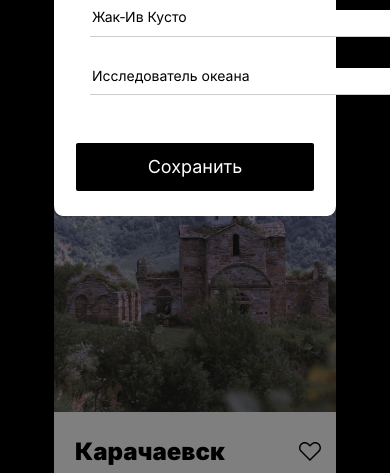
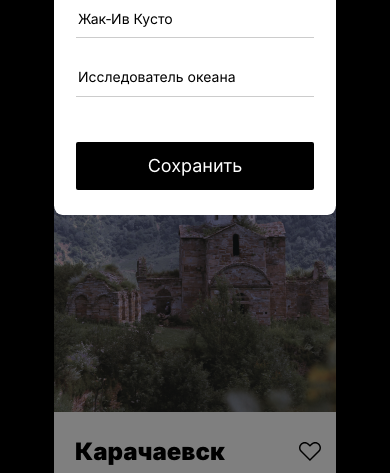
Before and after one commit to gazievri/mesto, a plain HTML site: page index.html in a window 390 px wide. Both pictures are taken after a click on the button 324 px from the left and 322 px from the top of the page. Shown: the part 371-844 px from the top of the page. Drawn offline with Linux system fonts and the light colour scheme; files whose address does not match are found by name.

Commit message:
ПР4 Вторая итерация 2.1

```diff
--- a/blocks/popup/__input-occupation/popup__input-occupation.css
+++ b/blocks/popup/__input-occupation/popup__input-occupation.css
@@ -19,7 +19,7 @@
 }
 
 @media (max-width: 570px) {
-  .popup__input {
+  .popup__input-occupation {
     width: 238px;
     margin: 0 22px 45px;
   }
--- a/blocks/popup/__input-user/popup__input-user.css
+++ b/blocks/popup/__input-user/popup__input-user.css
@@ -19,7 +19,7 @@
 }
 
 @media (max-width: 570px) {
-  .popup__input {
+  .popup__input-user {
     width: 238px;
     margin-left: 22px;
   }
```
